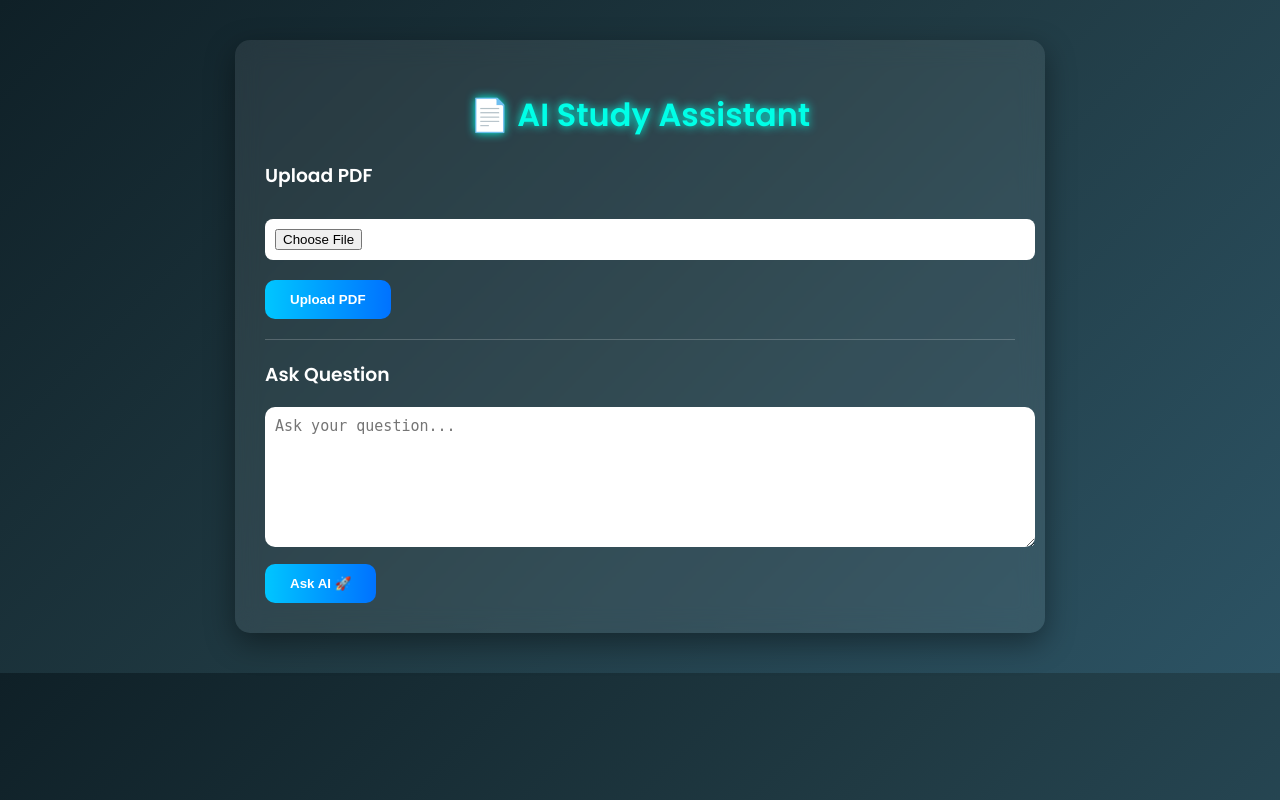
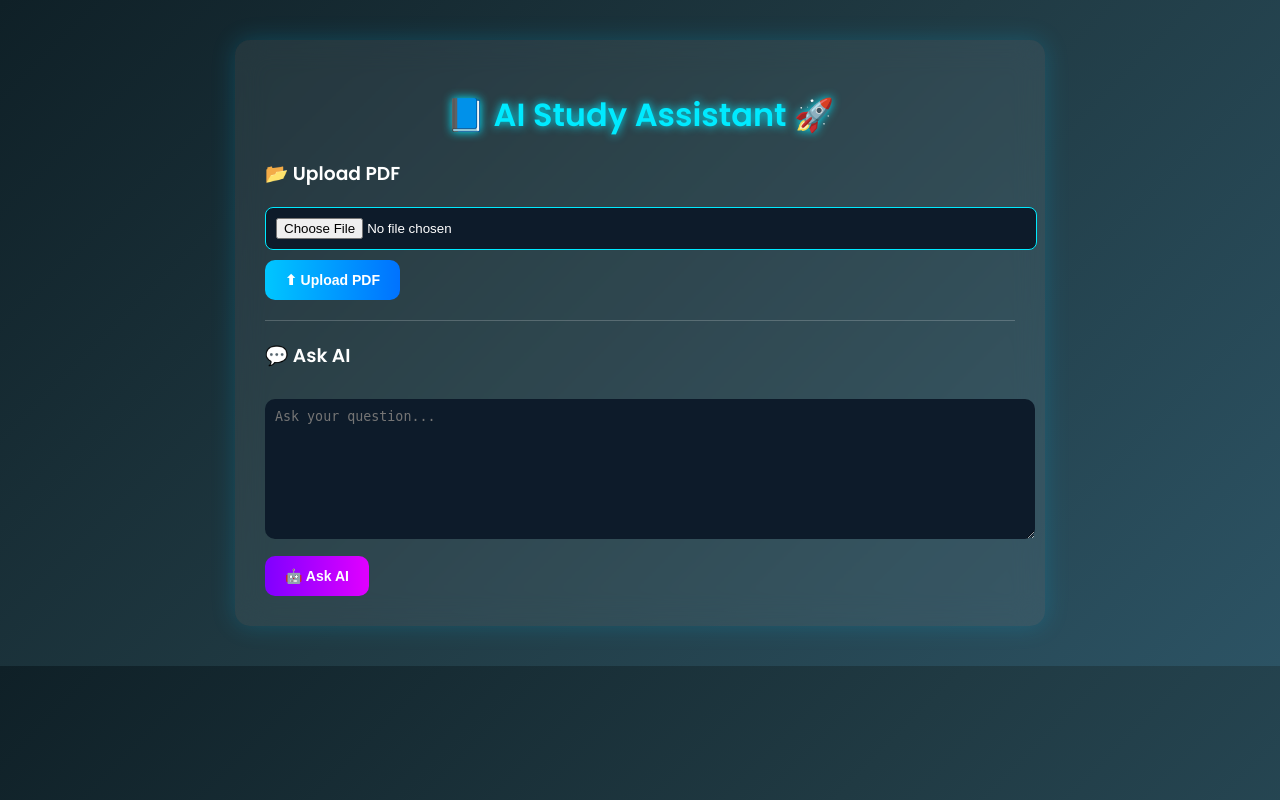
Before and after one commit to Abarnaa04/ai-pdf-assistant, a Flask app: page /dashboard in a window 1280 px wide. Run offline with Flask 3, Linux system fonts and the light colour scheme; the visitor is signed in with stand-in values (Sample User, id 1).

Commit message:
updated UI and fixed ask ai bug

```diff
--- a/app.py
+++ b/app.py
@@ -15,9 +15,7 @@ if not API_KEY:
 
 client = genai.Client(api_key=API_KEY)
 
-# ================= SIMPLE USER DB =================
 users = {}
-
 pdf_text = ""
 
 # ================= HOME =================
@@ -30,13 +28,13 @@ def home():
 @app.route('/signup', methods=['GET', 'POST'])
 def signup():
     if request.method == 'POST':
-        username = request.form.get('username')
-        password = request.form.get('password')
+        u = request.form.get('username')
+        p = request.form.get('password')
 
-        if username in users:
-            return render_template("signup.html", message="User already exists ❌")
+        if u in users:
+            return render_template("signup.html", message="User exists ❌")
 
-        users[username] = password
+        users[u] = p
         return redirect('/login')
 
     return render_template("signup.html")
@@ -46,23 +44,16 @@ def signup():
 @app.route('/login', methods=['GET', 'POST'])
 def login():
     if request.method == 'POST':
-        username = request.form.get('username')
-        password = request.form.get('password')
+        u = request.form.get('username')
+        p = request.form.get('password')
 
-        if username in users and users[username] == password:
-            session['user'] = username
+        if u in users and users[u] == p:
+            session['user'] = u
             return redirect('/dashboard')
 
-        return render_template("login.html", message="Invalid credentials ❌")
+        return render_template("login.html", message="Invalid ❌")
 
     return render_template("login.html")
-
-
-# ================= LOGOUT =================
-@app.route('/logout')
-def logout():
-    session.pop('user', None)
-    return redirect('/login')
 
 
 # ================= DASHBOARD =================
@@ -71,10 +62,10 @@ def dashboard():
     if 'user' not in session:
         return redirect('/login')
 
-    return render_template("index.html")
+    return render_template("index.html", answer="", message="")
 
 
-# ================= UPLOAD PDF =================
+# ================= UPLOAD =================
 @app.route('/upload', methods=['POST'])
 def upload():
     global pdf_text
@@ -85,27 +76,20 @@ def upload():
     file = request.files.get('pdf')
 
     if not file:
-        return render_template("index.html", message="No file selected ❌")
+        return render_template("index.html", message="No file ❌")
 
-    try:
-        reader = PdfReader(file)
-        pdf_text = ""
+    reader = PdfReader(file)
+    pdf_text = ""
 
-        for page in reader.pages:
-            text = page.extract_text()
-            if text:
-                pdf_text += text + "\n"
+    for page in reader.pages:
+        t = page.extract_text()
+        if t:
+            pdf_text += t + "\n"
 
-        if not pdf_text.strip():
-            return render_template("index.html", message="PDF has no readable text ❌")
-
-        return render_template("index.html", message="PDF uploaded successfully ✅")
-
-    except Exception as e:
-        return render_template("index.html", message=f"Error: {str(e)}")
+    return render_template("index.html", message="PDF uploaded ✅")
 
 
-# ================= ASK AI =================
+# ================= ASK AI (FIXED) =================
 @app.route('/ask', methods=['POST'])
 def ask():
     global pdf_text
@@ -118,32 +102,26 @@ def ask():
     if not pdf_text.strip():
         return render_template("index.html", answer="Upload PDF first ❌")
 
-    safe_pdf = pdf_text[:1500]
+    prompt = f"""
+Answer ONLY from PDF:
 
-    prompt = f"""
-Answer only from PDF:
-
-{safe_pdf}
+{pdf_text[:1500]}
 
 Question: {question}
 """
 
-    # 🔥 SAFE RETRY SYSTEM
-    for _ in range(2):
-        try:
-            response = client.models.generate_content(
-                model="gemini-1.5-flash",
-                contents=prompt
-            )
-            return render_template("index.html", answer=response.text)
+    try:
+        response = client.models.generate_content(
+            model="gemini-1.5-pro-latest",
+            contents=prompt
+        )
+        return render_template("index.html", answer=response.text)
 
-        except Exception:
-            time.sleep(2)
-
-    return render_template(
-        "index.html",
-        answer="⚠️ AI temporarily busy / quota reached. Try again later."
-    )
+    except Exception:
+        return render_template(
+            "index.html",
+            answer="⚠️ AI busy / quota issue"
+        )
 
 
 # ================= RUN =================
--- a/templates/index.html
+++ b/templates/index.html
@@ -8,28 +8,28 @@
     <style>
 
         body{
-            font-family: 'Poppins', sans-serif;
-            background: linear-gradient(135deg, #0f2027, #203a43, #2c5364);
+            margin:0;
+            font-family:'Poppins', sans-serif;
+            background: linear-gradient(135deg,#0f2027,#203a43,#2c5364);
+            color:white;
             padding:40px;
-            margin:0;
-            color:white;
         }
 
         .container{
             width:750px;
             margin:auto;
-            background: rgba(255,255,255,0.08);
+            background: rgba(255,255,255,0.07);
+            backdrop-filter: blur(15px);
             padding:30px;
             border-radius:15px;
-            backdrop-filter: blur(12px);
-            box-shadow: 0 10px 30px rgba(0,0,0,0.4);
+            box-shadow: 0 0 25px rgba(0,200,255,0.2);
         }
 
         h1{
             text-align:center;
-            color:#00ffe7;
-            font-size:32px;
-            text-shadow:0 0 10px #00ffe7;
+            color:#00eaff;
+            text-shadow:0 0 10px #00eaff;
+            margin-bottom:20px;
         }
 
         h3{
@@ -38,50 +38,69 @@
         }
 
         input[type=file]{
-            margin:10px 0;
+            width:100%;
             padding:10px;
-            background:white;
+            background:#0d1b2a;
+            color:white;
             border-radius:8px;
-            width:100%;
+            border:1px solid #00eaff;
         }
 
         textarea{
             width:100%;
             height:120px;
+            padding:10px;
             border-radius:10px;
-            padding:10px;
             border:none;
             outline:none;
-            font-size:15px;
+            background:#0d1b2a;
+            color:white;
+            margin-top:10px;
         }
 
+        /* 🔥 BUTTONS */
         button{
-            padding:12px 25px;
+            padding:12px 20px;
             margin-top:10px;
-            cursor:pointer;
             border:none;
             border-radius:10px;
+            cursor:pointer;
             font-weight:bold;
-            background: linear-gradient(90deg, #00c6ff, #0072ff);
-            color:white;
             transition:0.3s;
+            font-size:14px;
         }
 
-        button:hover{
+        .btn-upload{
+            background: linear-gradient(90deg,#00c6ff,#0072ff);
+            color:white;
+        }
+
+        .btn-upload:hover{
+            box-shadow:0 0 15px #00c6ff;
             transform:scale(1.05);
-            box-shadow:0 0 15px #00c6ff;
+        }
+
+        .btn-ask{
+            background: linear-gradient(90deg,#7F00FF,#E100FF);
+            color:white;
+        }
+
+        .btn-ask:hover{
+            box-shadow:0 0 15px #E100FF;
+            transform:scale(1.05);
         }
 
         .answer{
             margin-top:20px;
-            background: rgba(0,255,200,0.1);
             padding:15px;
+            background: rgba(0,255,255,0.1);
+            border-left:5px solid #00eaff;
             border-radius:10px;
-            border-left:5px solid #00ffe7;
         }
 
-        p{
-            color:#fff;
+        .msg{
+            color:#00ffcc;
+            margin-top:10px;
         }
 
         hr{
@@ -99,35 +118,37 @@
 
 <div class="container">
 
-    <h1>📄 AI Study Assistant</h1>
+    <h1>📘 AI Study Assistant 🚀</h1>
 
-    <h3>Upload PDF</h3>
+    <!-- UPLOAD -->
+    <h3>📂 Upload PDF</h3>
 
     <form action="/upload" method="POST" enctype="multipart/form-data">
 
         <input type="file" name="pdf" required>
 
-        <button type="submit">Upload PDF</button>
+        <button class="btn-upload">⬆ Upload PDF</button>
 
     </form>
 
-    <p>{{message}}</p>
+    <p class="msg">{{message}}</p>
 
     <hr>
 
-    <h3>Ask Question</h3>
+    <!-- ASK -->
+    <h3>💬 Ask AI</h3>
 
     <form action="/ask" method="POST">
 
         <textarea name="question" placeholder="Ask your question..." required></textarea>
 
-        <button type="submit">Ask AI 🚀</button>
+        <button class="btn-ask">🤖 Ask AI</button>
 
     </form>
 
     {% if answer %}
     <div class="answer">
-        <h3>Answer</h3>
+        <h3>🧠 Answer</h3>
         <p>{{answer}}</p>
     </div>
     {% endif %}
```
